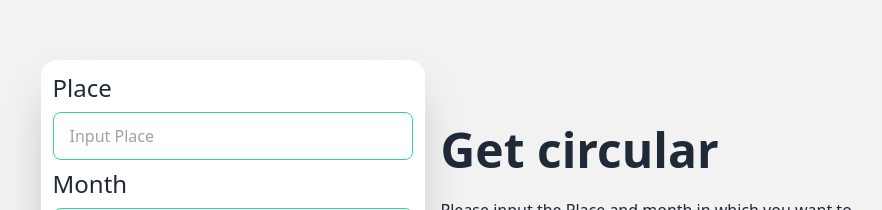
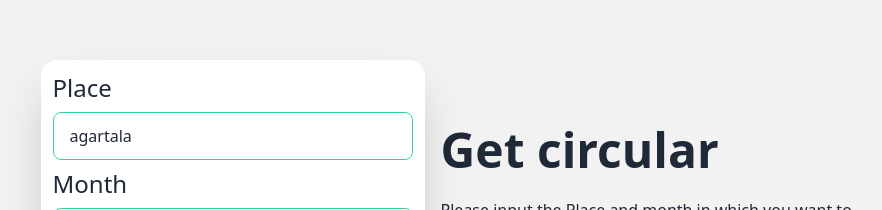
Before and after one commit to Aryan20022003/crimometer, a React (Create React App) app: page / in a window 1280 px wide. Shown: the part 202-412 px from the top of the page, without its empty margins (188-1070 px from the left). Built offline with nearby package versions, Linux system fonts and the light colour scheme.

Commit message:
response tag

```diff
--- a/src/Advisory.jsx
+++ b/src/Advisory.jsx
@@ -1,6 +1,7 @@
 import React, { useState } from "react";
 import Record from "./List";
 import generateTravelAdvisory from './getAPI';
+import ResponseCard from "./ResponseCard";
 
 const Advisiory = function (props) {
     const [generatedText, setGeneratedText] = useState('');
@@ -19,12 +20,16 @@ const Advisiory = function (props) {
     };
     return <section className="p-4 ">
         <h3 className="text-5xl text-gray-400 pb-3">Total Number of Crime : {props.data.totalCrimes}</h3>
-        <section className="mt-1 mx-auto flex flex-col lg:flex-row lg:justify-center" >
+        <section className="mt-1 mx-auto flex flex-col lg:flex-row lg:gap-10 lg:justify-center" >
             <div className="lg:mx-2">
                 <Record data={props.data} />
                 <button className="btn btn-active btn-accent ml-2" onClick={fetchTravelAdvisory}>Generate AI advisory</button>
             </div>
-            <div>{generatedText}</div>
+            {/* <div className="p-2 w-1/3 h- bg-white">
+                <h3 className="">AI Generated circular</h3>
+                <p>{generatedText}</p>
+            </div> */}
+            <ResponseCard data={generatedText} />
         </section>
     </section>
 
--- a/src/App.css
+++ b/src/App.css
@@ -36,3 +36,35 @@
     transform: rotate(360deg);
   }
 }
+
+/* Modern-looking scrollbar for webkit-based browsers */
+::-webkit-scrollbar {
+  width: 8px; /* adjust as needed */
+  height: 8px; /* adjust as needed */
+}
+
+::-webkit-scrollbar-track {
+  background: transparent;
+}
+
+::-webkit-scrollbar-thumb {
+  background: rgba(0, 0, 0, 0.2);
+  border-radius: 10px;
+  border: 1px solid rgba(0, 0, 0, 0.1);
+}
+
+/* Modern-looking scrollbar for Firefox */
+::-moz-scrollbar {
+  width: 8px; /* adjust as needed */
+  height: 8px; /* adjust as needed */
+}
+
+::-moz-scrollbar-track {
+  background: transparent;
+}
+
+::-moz-scrollbar-thumb {
+  background: rgba(0, 0, 0, 0.2);
+  border-radius: 10px;
+  border: 1px solid rgba(0, 0, 0, 0.1);
+}
--- a/src/Input.jsx
+++ b/src/Input.jsx
@@ -15,7 +15,7 @@ import Advisiory from './Advisory';
 //   };
 
 function Form() {
-  const [place, setplace] = useState('');
+  const [place, setplace] = useState('agartala');
   const [month, setmonth] = useState(1);
   const [temp1, settemp] = useState(null);
 
@@ -52,6 +52,7 @@ function Form() {
               <input
                 type="text"
                 placeholder="Input Place"
+                defaultValue="agartala"
                 className="input input-bordered input-success w-full "
                 onChange={(e) => setplace(e.target.value)}
               />
@@ -63,18 +64,18 @@ function Form() {
                 <option disabled selected>
                   Pick the Month
                 </option>
-                <option>1</option>
-                <option>2</option>
-                <option>3</option>
-                <option>4</option>
-                <option>5</option>
-                <option>6</option>
-                <option>7</option>
-                <option>8</option>
-                <option>9</option>
-                <option>10</option>
-                <option>11</option>
-                <option>12</option>
+                <option value="1">January</option>
+                <option value="2">February</option>
+                <option value="3">March</option>
+                <option value="4">April</option>
+                <option value="5">May</option>
+                <option value="6">June</option>
+                <option value="7">July</option>
+                <option value="8">August</option>
+                <option value="9">September</option>
+                <option value="10">October</option>
+                <option value="11">November</option>
+                <option value="12">December</option>
               </select>
               <button className="btn btn-success" type="submit">
                 Go
--- /dev/null
+++ b/src/ResponseCard.jsx
@@ -0,0 +1,14 @@
+import React from 'react';
+import './response.css';
+const ResponseCard = (props) => {
+    return <div className="card w-full lg:w-2/4 h-4/5 bg-base-100 shadow-xl overflow-x-scroll overflow-y-scroll responsecard">
+        <div className="card-body">
+            <h2 className="card-title">AI generated Advisory</h2>
+            <p>{props.data}</p>
+            <div className="card-actions justify-end">
+                <button className="btn btn-primary">Copy</button>
+            </div>
+        </div>
+    </div>
+}
+export default ResponseCard;
--- a/src/getAPI.js
+++ b/src/getAPI.js
@@ -31,7 +31,7 @@ const generateTravelAdvisory = async (
       " ";
   }
   // console.log(dataString);
-  // return "hello gpt";
+  return "aaaaaaaaaaaaaaaaaaaaaaaaaaaaaaaaaaaaaa aaaaaaaaaaaaaaaaaaaaaaaaaaaaaaaaaaaaaaaaaaaaaaaaaaaaaaaaaaaaaaaaaaaaaaaaaaaaaaaaaaaaaaaaaaaaaaaaaaaaaaaa aaaaaaaaaaaaaaaaaaaaaaaaaaaaaaaaaaaaaaaaaaaaaaaaa  aaaaaaaaaaaaaaaaaaaaaaaaaaaaaaaaa aaaaaaaaaaaaaaaaaaaaaaaaaaaaaaaaaaaaaaaaaaaaaaaaaaaaaaaaaaaaaaaaaaaaaaaaaaaaaaaaaaaaaa  aaaaaaaaaaaaaaaaaaaaaaaaaaaaaaaaaaaaaaaaaaaaaaaaaaaaaaaaaaaaaaaaaaaaaaaaaaaaaaaaaaaaaaaaaaaaaaaa  aaaaaaaaaaaaaaaaaaaaaaaaaaaaaaaaaaaaaaaaaaaaaaaaaaaaaaaaaaaa  aaaaaaaaaaaaaaaaaaaaaaaaaaaaaaaaaaaaa  aaaaaaaaaaaaaaaaaaaaaaaaaaaaaaaaaaaaaaaaaaaaa";
   const prompt = `Generate a travel advisory for ${location} during the month of ${months[month]}. The crime data for this period is as follows:
   type_of_crime: count, rate [(current crime/total crime)*100]
   ${dataString}.
--- /dev/null
+++ b/src/response.css
@@ -0,0 +1,30 @@
+/* Modern-looking scrollbar for webkit-based browsers */
+.responsecard::-webkit-scrollbar {
+  width: 8px; /* adjust as needed */
+  height: 8px; /* adjust as needed */
+}
+.responsecard::-webkit-scrollbar-track {
+  background: transparent;
+}
+
+.responsecard::-webkit-scrollbar-thumb {
+  background: rgba(0, 0, 0, 0.2);
+  border-radius: 10px;
+  border: 1px solid rgba(0, 0, 0, 0.1);
+}
+
+/* Modern-looking scrollbar for Firefox */
+.responsecard::-moz-scrollbar {
+  width: 8px; /* adjust as needed */
+  height: 8px; /* adjust as needed */
+}
+
+.responsecard::-moz-scrollbar-track {
+  background: transparent;
+}
+
+.responsecard::-moz-scrollbar-thumb {
+  background: rgba(0, 0, 0, 0.2);
+  border-radius: 10px;
+  border: 1px solid rgba(0, 0, 0, 0.1);
+}
```
Also changed, not shown: public/index.html (+4 -4 lines).
